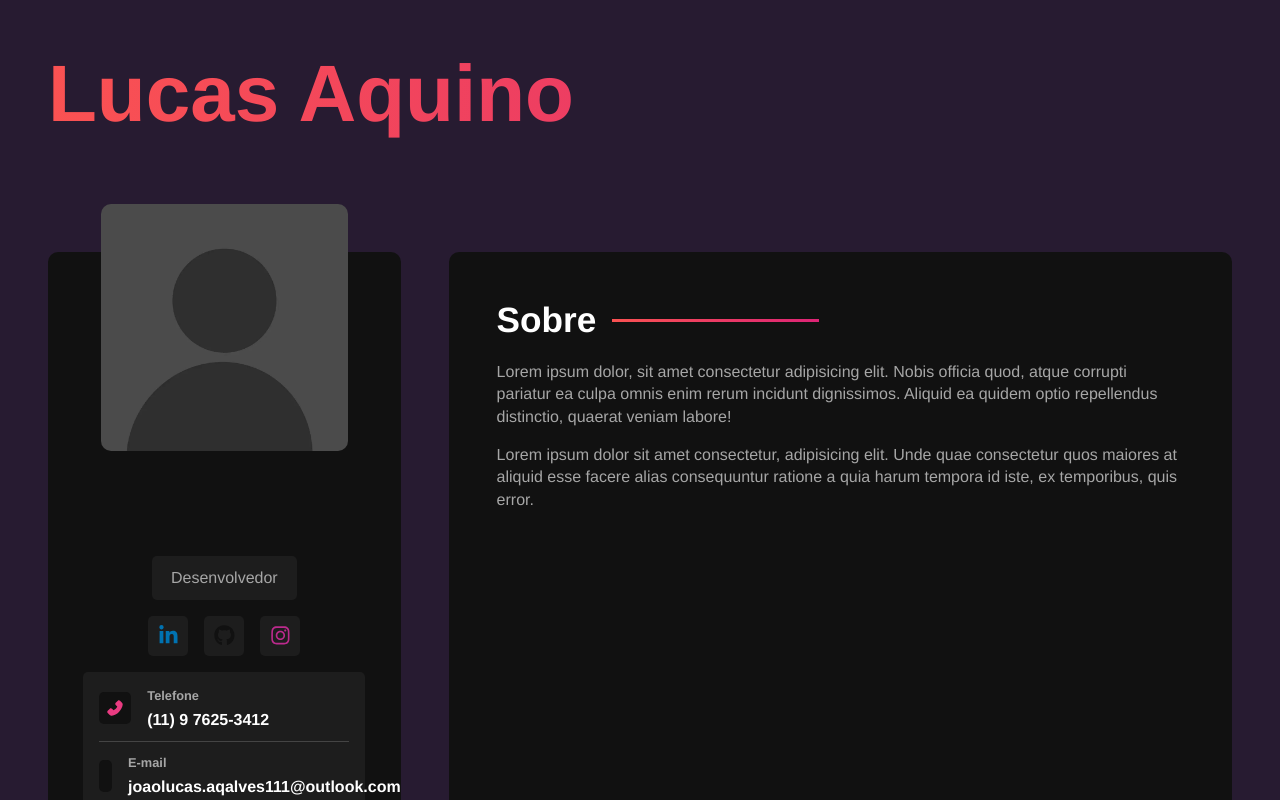
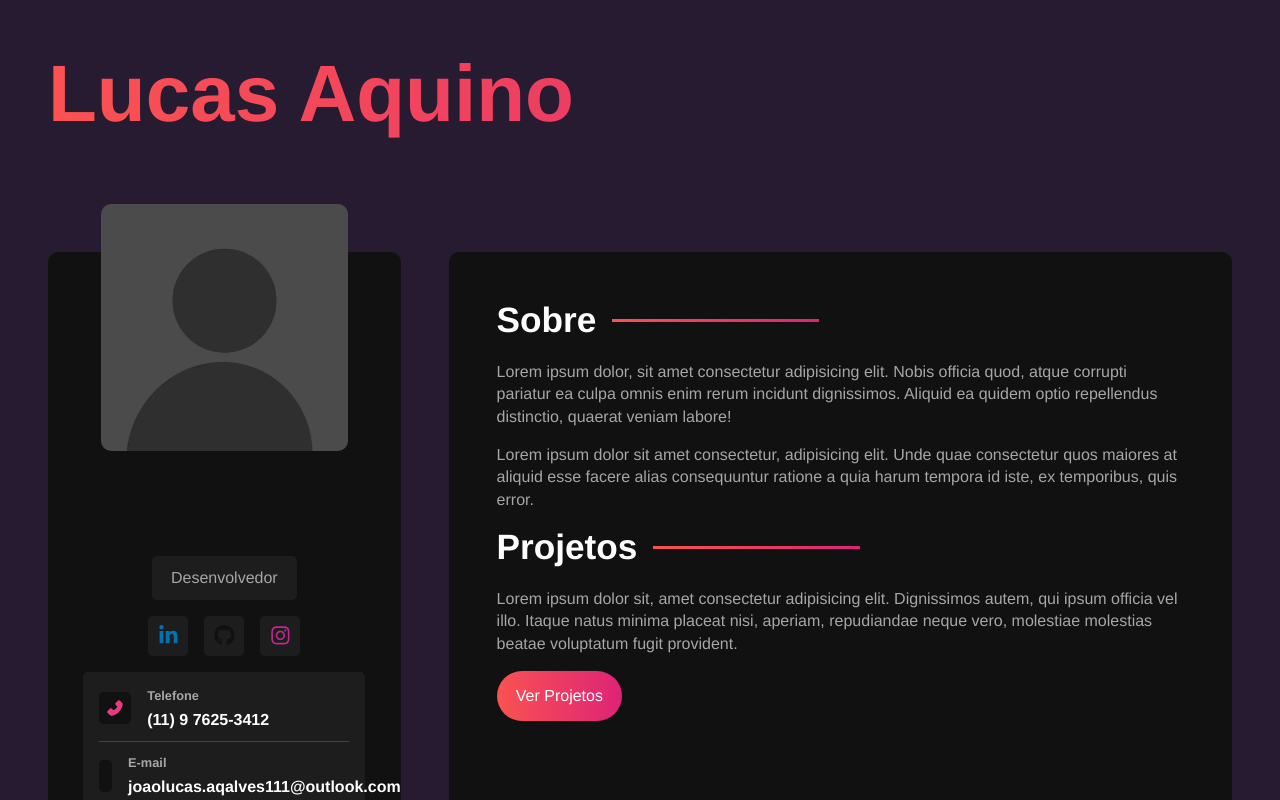
Before and after one commit to devLucasAquino/portfolio, a React (Vite) app: page / in a window 1280 px wide. Shown: the top 800 px of the page. Built offline with nearby package versions, Linux system fonts and the light colour scheme.

Commit message:
feat: adicionado conteudo projects container

```diff
--- a/src/components/MainContent.jsx
+++ b/src/components/MainContent.jsx
@@ -1,7 +1,6 @@
 import AboutContainer from './AboutContainer';
 import TechnologiesContainer from './TechnologiesContainer';
 import ProjectsContainer from './ProjectsContainer';
-
 
 import '../styles/components/maincontent.sass';
 
--- a/src/components/ProjectsContainer.jsx
+++ b/src/components/ProjectsContainer.jsx
@@ -1,5 +1,17 @@
 const ProjectsContainer = () => {
-
+    return(
+        <section className="projetos-container">
+            <h2>Projetos</h2>
+            <p>Lorem ipsum dolor sit, amet consectetur adipisicing elit.
+                Dignissimos autem, qui ipsum officia vel illo. Itaque natus
+                minima placeat nisi, aperiam, repudiandae neque vero,
+                molestiae molestias beatae voluptatum fugit provident.
+            </p>
+            <a href="#" className="btn">
+                Ver Projetos
+            </a>
+        </section>
+    )
 }
 
 export default ProjectsContainer;
```
